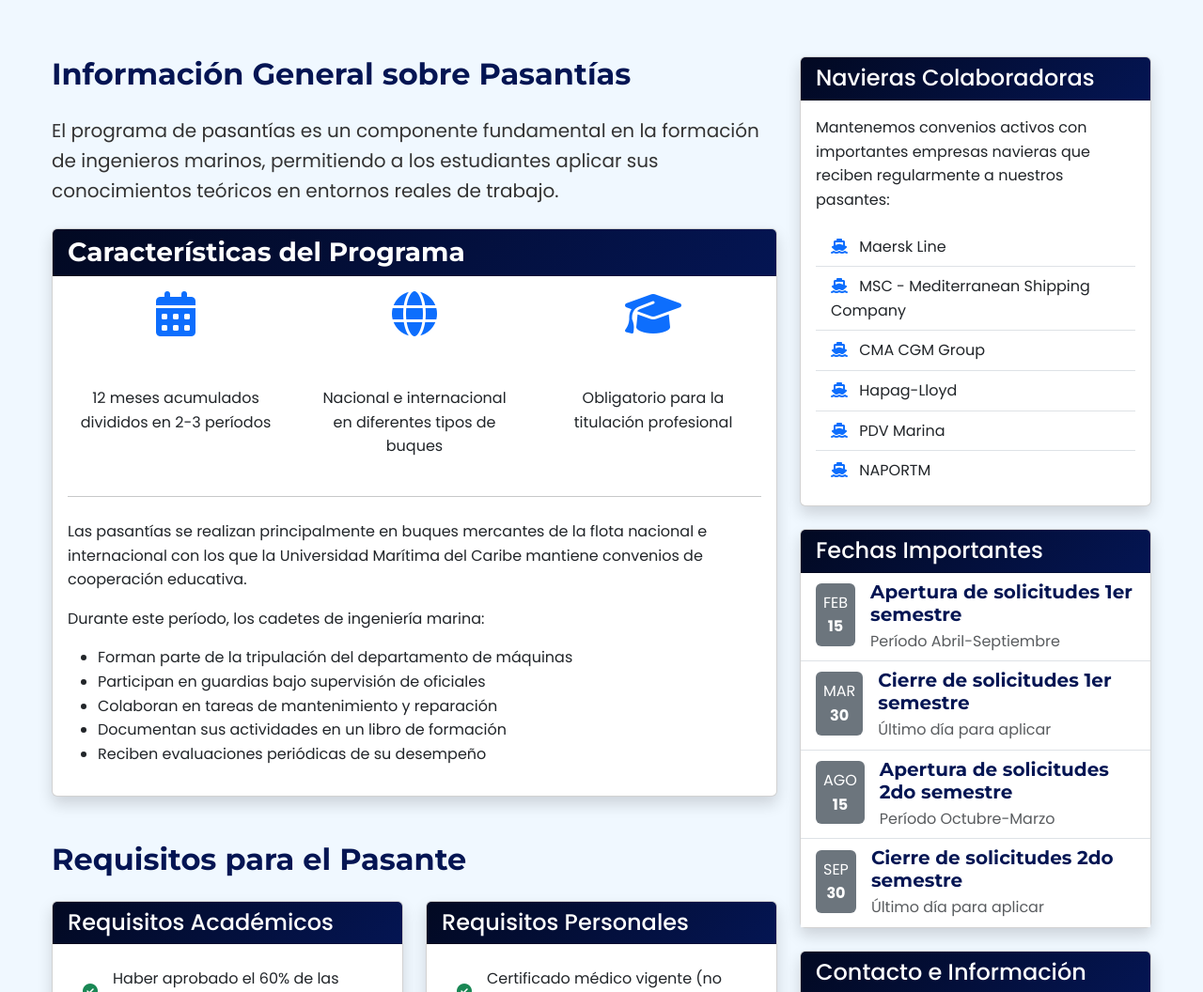
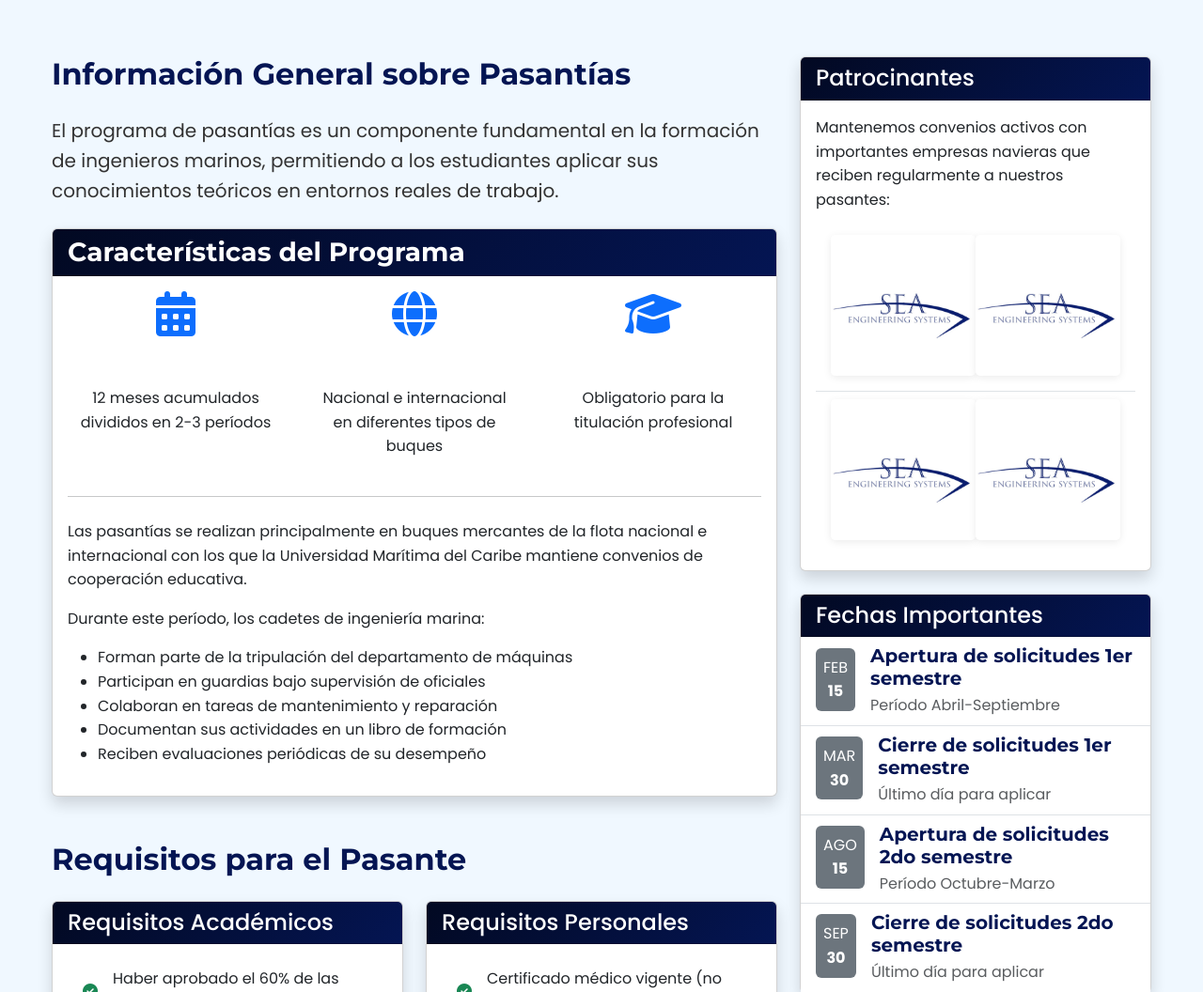
Before and after one commit to S730Zombrax/NauticalTrainingHub, a Flask app: page /pasantias in a window 1280 px wide. Shown: the part 400-1456 px from the top of the page at 94% size. Run offline with Flask 3, Linux system fonts and the light colour scheme.

Commit message:
Correcciones minimas

```diff
--- a/templates/vida academica/pasantias.html
+++ b/templates/vida academica/pasantias.html
@@ -222,28 +222,26 @@
                     <!-- Shipping Companies -->
                     <div class="card mb-4 shadow">
                         <div class="card-header bg-primary text-white">
-                            <h4 class="m-0">Navieras Colaboradoras</h4>
+                            <h4 class="m-0">Patrocinantes</h4>
                         </div>
                         <div class="card-body">
                             <p>Mantenemos convenios activos con importantes empresas navieras que reciben regularmente a nuestros pasantes:</p>
                             <ul class="list-group list-group-flush">
-                                <li class="list-group-item">
-                                    <i class="fas fa-ship text-primary me-2"></i> Maersk Line
+                                <li class="list-group-item align-items-center d-flex justify-content-between">
+                                    <a href="https://seaengineeringsystems.com" target="_blank">
+                                        <img src="{{ url_for('static', filename='recursos de plantillas/vida academica/pasantias/images/SEA engineering systems.jpg') }}" alt="SEA engineering systems" class="imagen_libro" style="max-height: 150px;">
+                                    </a>
+                                    <a href="https://seaengineeringsystems.com" target="_blank">
+                                        <img src="{{ url_for('static', filename='recursos de plantillas/vida academica/pasantias/images/SEA engineering systems.jpg') }}" alt="SEA engineering systems" class="imagen_libro" style="max-height: 150px;">
+                                    </a>
                                 </li>
-                                <li class="list-group-item">
-                                    <i class="fas fa-ship text-primary me-2"></i> MSC - Mediterranean Shipping Company
-                                </li>
-                                <li class="list-group-item">
-                                    <i class="fas fa-ship text-primary me-2"></i> CMA CGM Group
-                                </li>
-                                <li class="list-group-item">
-                                    <i class="fas fa-ship text-primary me-2"></i> Hapag-Lloyd
-                                </li>
-                                <li class="list-group-item">
-                                    <i class="fas fa-ship text-primary me-2"></i> PDV Marina
-                                </li>
-                                <li class="list-group-item">
-                                    <i class="fas fa-ship text-primary me-2"></i> NAPORTM
+                                <li class="list-group-item align-items-center d-flex justify-content-between">
+                                    <a href="https://seaengineeringsystems.com" target="_blank">
+                                        <img src="{{ url_for('static', filename='recursos de plantillas/vida academica/pasantias/images/SEA engineering systems.jpg') }}" alt="SEA engineering systems" class="imagen_libro" style="max-height: 150px;">
+                                    </a>
+                                    <a href="https://seaengineeringsystems.com" target="_blank">
+                                        <img src="{{ url_for('static', filename='recursos de plantillas/vida academica/pasantias/images/SEA engineering systems.jpg') }}" alt="SEA engineering systems" class="imagen_libro" style="max-height: 150px;">
+                                    </a>
                                 </li>
                             </ul>
                         </div>
@@ -459,7 +457,7 @@
  <section class="hero">
     <div class="container">
         <div class="hero-content">
-            <h1 class="hero-title fade-in">¿Listo para embarcarte en esta aventura?</h1>
+            <h1 class="hero-title fade-in">¿Listo para embarcarte en esta experiencia?</h1>
             <p class="hero-description fade-in">Las pasantías son tu puerta de entrada al mundo profesional de la marina mercante.</p>
             <button class="btn btn-accent btn-lg" disabled>
             <i class="fas fa-clipboard-list me-2"></i> Solicitar Información
@@ -467,13 +465,4 @@
         </div>
     </div>
 </section>
-<!-- <section class="section bg-primary text-white">
-    <div class="container text-center">
-        <h2 class="mb-4">¿Listo para embarcarte en esta aventura?</h2>
-        <p class="mb-4">Las pasantías son tu puerta de entrada al mundo profesional de la marina mercante.</p>
-        <button class="btn btn-accent btn-lg" disabled>
-            <i class="fas fa-clipboard-list me-2"></i> Solicitar Información
-        </button>
-    </div>
-</section> -->
 {% endblock %}
```
Also changed, not shown: templates/inicio/index.html (+8 -9 lines).
